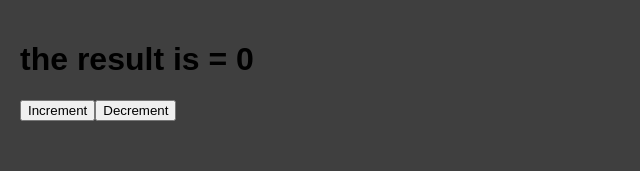
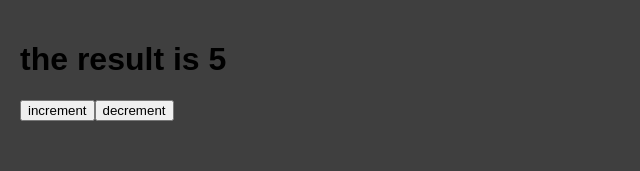
Before and after one commit to ShakiLhossain900/UseReducer, a React (Create React App) app: page / in a window 1280 px wide. Shown: the top 171 px of the page, without its empty margins (0-640 px from the left). Built offline with nearby package versions, Linux system fonts and the light colour scheme.

Commit message:
adding something

```diff
--- a/src/App.js
+++ b/src/App.js
@@ -1,12 +1,12 @@
 // import ReactReducer from './useReducer/ReactReducer'
-// import Counter from './useReducer/Counter'
-import ComplexCounter from './useReducer/ComplexCounter';
+import Counter from './useReducer/Counter'
+// import ComplexCounter from './useReducer/ComplexCounter';
 function App() {
   return (
     <div >
      {/* <ReactReducer /> */}
-    {/* <Counter/> */}
-    <ComplexCounter/>
+    <Counter/>
+    {/* <ComplexCounter/> */}
     </div>
   );
 }
--- a/src/useReducer/ComplexCounter.js
+++ b/src/useReducer/ComplexCounter.js
@@ -1,29 +1,121 @@
-// redux use useReducer
-import React, { useReducer } from "react";
+// // redux use useReducer akta counter object use kore
+// import React, { useReducer } from "react";
 
-const initailState = {
-  counter: 0,
-};
-const reducer = (state, action) => {
-  switch (action.type) {
-    case "increment":
-      return { counter: state.counter + 1 };
-    case "decrement":
-      return { counter: state.counter - 1 };
-    default:
-      return state;
-  }
-};
+// const initailState = {
+//   counter: 0,
+// };
+// const reducer = (state, action) => {
+//   switch (action.type) {
+//     case "increment":
+//       return { counter: state.counter + action.value };
+//     case "decrement":
+//       return { counter: state.counter - action.value };
+//     default:
+//       return state;
+//   }
+// };
 
-const ComplexCounter = () => {
-  const [count, dispatch] = useReducer(reducer, initailState);
-  return (
-    <div>
-      <h1>the result is = {count.counter}</h1>
-      <button onClick={() => dispatch({ type: "increment" })}>Increment</button>
-      <button onClick={() => dispatch({ type: 'decrement'})}>Decrement</button>
-    </div>
-  );
-};
+// const ComplexCounter = () => {
+//   const [count, dispatch] = useReducer(reducer, initailState);
+//   return (
+//     <div>
+//       <h1>the result is = {count.counter}</h1>
+//       <button onClick={() => dispatch({ type: "increment", value: 1 })}>
+//         Increment by 1
+//       </button>
+//       <button onClick={() => dispatch({ type: "increment", value: 5 })}>
+//         Increment by 5
+//       </button>
+//       <button onClick={() => dispatch({ type: "decrement", value: 1 })}>
+//         Decrement by 1
+//       </button>
+//       <button onClick={() => dispatch({ type: "decrement", value: 5 })}>
+//         Decrement by 5
+//       </button>
+//     </div>
+//   );
+// };
 
-export default ComplexCounter;
+// export default ComplexCounter;
+
+// redux use useReducer 2 ta counter object use kore
+
+// import React, { useReducer } from "react";
+
+// const initailState = {
+//   counter: 0,
+//   counter2: 0,
+// };
+
+// const reducer = (state, action) => {
+//   switch (action.type) {
+//     case "increment":
+//       return {...state, counter: state.counter + action.value };
+//     case "decrement":
+//       return {...state, counter: state.counter - action.value };
+//       case "increment2":
+//         return { ...state, counter2: state.counter2 + action.value };
+//       case "decrement2":
+//         return {...state, counter2: state.counter2 - action.value };
+//     default:
+//       return state;
+//   }
+// };
+
+// const ComplexCounter = () => {
+//   const [count, dispatch] = useReducer(reducer, initailState);
+//   return (
+//     <React.Fragment>
+//       <div>
+//         <h2>the result is = {count.counter}</h2>
+//         <button
+//           onClick={() =>
+//             dispatch({
+//               type: "increment",
+//               value: 1,
+//             })
+//           }
+//         >
+//           increment by 1
+//         </button>
+//         <button
+//           onClick={() =>
+//             dispatch({
+//               type: "decrement",
+//               value: 2,
+//             })
+//           }
+//         >
+//           decrement by 2
+//         </button>
+//       </div>
+//       <div>
+//       {/* here the counter 2 code */}
+
+//       <h2>the result is = {count.counter2}</h2>
+//       <button
+//         onClick={() =>
+//           dispatch({
+//             type: "increment2",
+//             value: 3,
+//           })
+//         }
+//       >
+//         increment by 3
+//       </button>
+//       <button
+//         onClick={() =>
+//           dispatch({
+//             type: "decrement2",
+//             value: 4,
+//           })
+//         }
+//       >
+//         decrement by 4
+//       </button>
+//     </div>
+//     </React.Fragment>
+//   );
+// };
+
+// export default ComplexCounter;
--- a/src/useReducer/Counter.js
+++ b/src/useReducer/Counter.js
@@ -1,29 +1,28 @@
-// // basic useReducer funciton
-// import React,{useReducer} from 'react';
+// basic useReducer funciton
+import React,{useReducer} from 'react';
 
-// const initailState =0;
-// const reducer =(state, action)=>{
-//     switch(action){
-//         case 'increment':
-//             return state+1;
-//         case 'decrement':
-//             return state-1;
-//         default:
-//             return state;
-//     }
-// }
+const initailState =5;
+const reducer =(state, action)=>{
+    switch(action){
+        case 'increment':
+            return state+1;
+        case 'decrement':
+            return state-1;
+        default:
+            return state;
+    }
+}
 
-// const Counter = () => {
-//    const [count , dispatch]= useReducer(reducer, initailState);
-//     return (
-//         <div>
-//             <h1>the result is  {count}</h1>
-//             <button onClick={()=>dispatch('increment')}>increment</button>
-//             <button onClick={()=>dispatch('decrement')}>
-//             decrement</button>
+const Counter = () => {
+   const [count , dispatch]= useReducer(reducer, initailState);
+    return (
+        <div>
+            <h1>the result is  {count}</h1>
+            <button onClick={()=>dispatch('increment')}>increment</button>
+            <button onClick={()=>dispatch('decrement')}>decrement</button>
 
-//         </div>
-//     );
-// };
+        </div>
+    );
+};
 
-// export default Counter;
+export default Counter;
```
